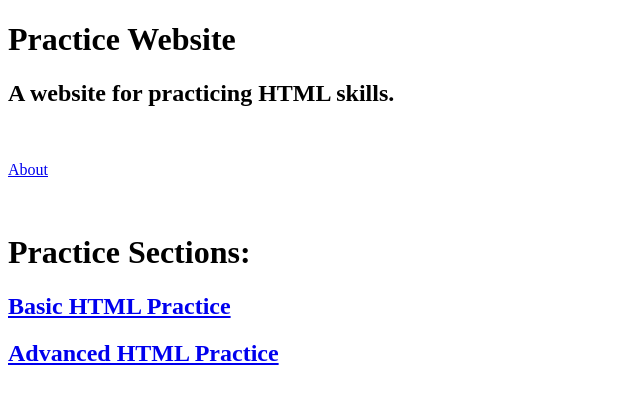
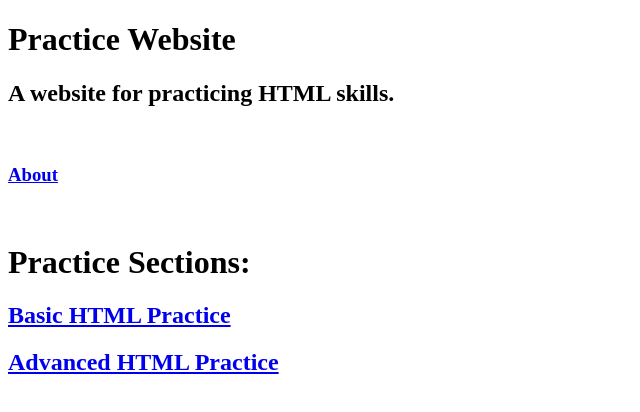
Before and after one commit to RFiskeCoder/html-nonsense, a plain HTML site: page index.html in a window 1280 px wide. Shown: the whole page, without its empty margins (0-640 px from the left). Drawn offline with Linux system fonts and the light colour scheme.

Commit message:
Change About link from paragraph to heading

```diff
--- a/index.html
+++ b/index.html
@@ -6,7 +6,7 @@
   <h1>Practice Website</h1>
   <h2>A website for practicing HTML skills.</h2>
   <br>
-  <p><a href="about.html">About</a></p>
+  <h3><a href="about.html">About</a></h3>
   <br>
   <h1>Practice Sections:</h1>
   <h2> <a href="basic-html.html">Basic HTML Practice</a> </h2>
```
